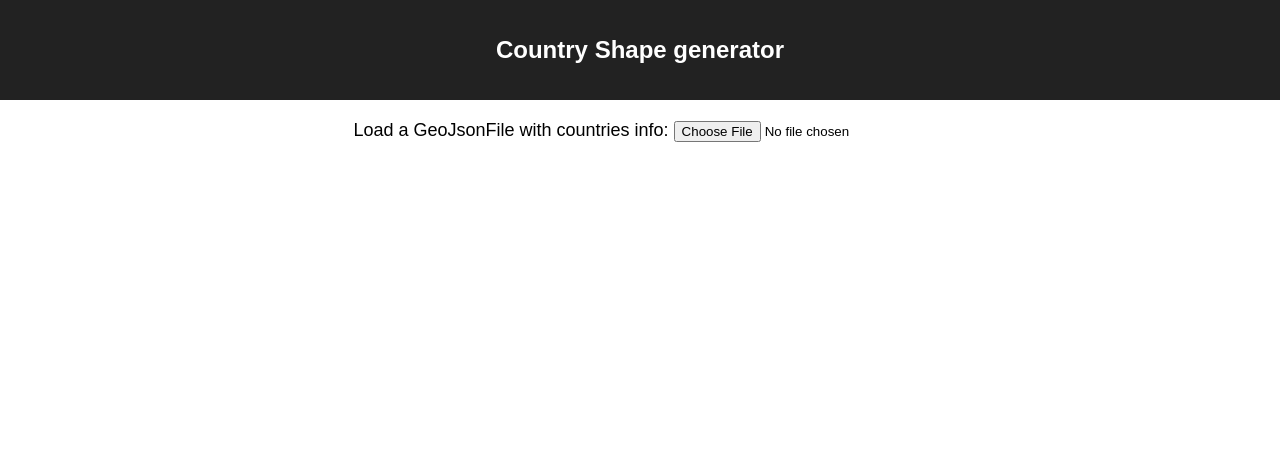
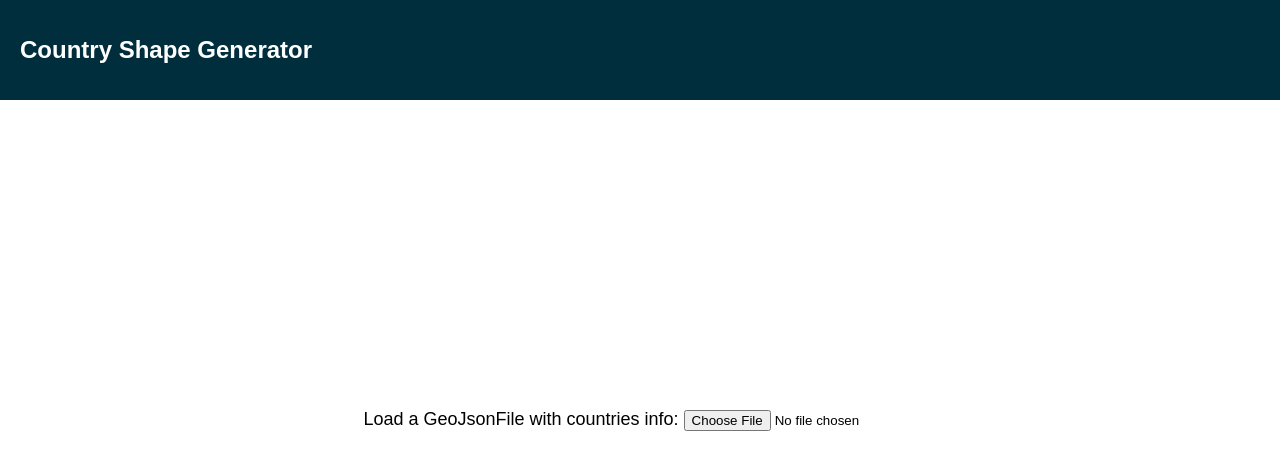
Before and after one commit to polarsteps/country-shape-creator, a React (Create React App) app: page / in a window 1280 px wide. Shown: the top 470 px of the page. Built offline with nearby package versions, Linux system fonts and the light colour scheme.

Commit message:
Improved style

```diff
--- a/src/App.css
+++ b/src/App.css
@@ -1,10 +1,10 @@
-.App {
-  text-align: center;
-}
 .App-header {
-  background-color: #222;
-  padding: 20px;
-  color: white;
+    background-color: #002e3d;
+    padding: 20px;
+    color: white;
+    display: flex;
+    align-items: center;
+    justify-content: flex-start;
 }
 
 .App-title {
@@ -13,6 +13,13 @@
 
 .App-intro {
   font-size: large;
+  text-align: left;
+  padding-left: 20px;
+  min-height: 80vh;
+  display: flex;
+  align-items: center;
+  justify-content: center;
+
 }
 
 .App-countries {
@@ -22,18 +29,22 @@
 }
 
 .App-tools {
-    display: flex;
-    align-items: center;
-    justify-content: center;
     padding-top: 20px;
+    text-align: left;
+    padding-left: 20px;
 }
-
-.App-download {
-    margin: 0 20px;
-}
+    .App-tools-filter {
+        margin-left: 5px;
+        border-radius: 4px;
+        height: 20px;
+        line-height: 20px;
+        outline: 0;
+        border: 1px solid #8a99ad;
+        padding: 0 5px;
+    }
 
 button {
-    margin: 0 20px;
+    margin: 0 10px;
     border: 0;
     outline: 0;
     padding: 10px 20px;
@@ -41,3 +52,12 @@ button {
     color: white;
     background-color: #de2b52;
 }
+
+.App-reset {
+    margin-left: auto;
+    background-color: #8a99ad;
+}
+
+.App-download {
+    margin: 0 10px;
+}
--- a/src/App.js
+++ b/src/App.js
@@ -28,30 +28,39 @@ class App extends Component {
         return (
             <div className="App">
                 <header className="App-header">
-                    <h1 className="App-title">Country Shape generator</h1>
+                    <h1 className="App-title">Country Shape Generator</h1>
+
+                    {
+                        !!this.state.countries.length &&
+                        <button className="App-reset button" onClick={ this.reset }>Reset and start again</button>
+                    }
+
+                    {
+                        !!this.state.countries.length &&
+                        <button className="App-download button" onClick={ this.downloadAll }>Download all</button>
+                    }
+
                 </header>
-                <div className="App-intro">
                 {
                     !this.state.countries.length &&
+                    <div className="App-intro">
                         <JsonLoader onLoad={ this.handleJsonLoad } label={"Load a GeoJsonFile with countries info: "}/>
+                    </div>
                 }
-                    <div>
                 {
                     !!this.state.countries.length &&
                     <React.Fragment>
                         <div className="App-tools">
-                                <button className="App-reset button" onClick={ this.reset }>Reset and start again</button>
-
-                                <label>
-                                    Filter by:
-                                    <input value={ this.state.filter } onChange={ this.filterChanged } />
-                                </label>
 
                             <div>
                                 <JsonLoader onLoad={ this.handleBoundsJsonLoad } label={"Load custom bounds: "}/>
                             </div>
 
-                                <button className="App-download button" onClick={ this.downloadAll }>Download all</button>
+                            <label>
+                                Filter by:
+                                <input className="App-tools-filter" value={ this.state.filter } onChange={ this.filterChanged } />
+                            </label>
+
                         </div>
                         <div className="App-countries">
                             {
@@ -69,8 +78,6 @@ class App extends Component {
                         </div>
                     </React.Fragment>
                 }
-                    </div>
-                </div>
             </div>
         );
     }
```
Lines whose indentation alone changed are shown as unchanged.
